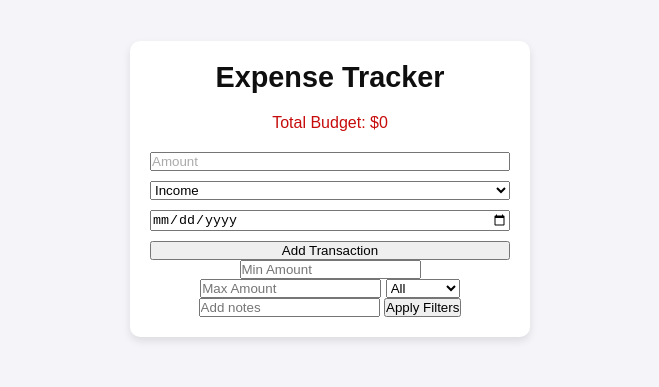
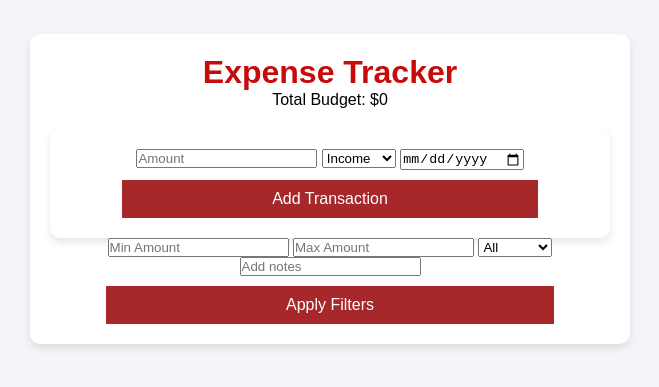
Before and after one commit to Yasmina-Maddah/Expense-Tracker, a plain HTML site: page index.html in a window 1280 px wide. Shown: the part 211-598 px from the top of the page, without its empty margins (310-969 px from the left). Drawn offline with Linux system fonts and the light colour scheme.

Commit message:
Styled the Expense Tracker html page

```diff
--- a/index.html
+++ b/index.html
@@ -14,19 +14,19 @@
             <p class="total-budget">Total Budget: $<span class="budget-amount">0</span></p>
         </header>
 
-    <section class="form-section">
-        <form class="transaction-form" class="container">
+    <section>
+        <form class="container">
         <input type="number" placeholder="Amount" required></input>
         <select class="type">
             <option value="income">Income</option>
             <option value="expense">Expense</option>
         </select>
         <input type="date" required></input>
-        <button type="submit">Add Transaction</button>
+        <button type="submit" class="btn">Add Transaction</button>
     </form>
 
-    <section class=""filter-section>
-         <div class="transaction-form">
+    <section>
+         <div>
             <input type="number" placeholder="Min Amount">
             <input type="number" placeholder="Max Amount">
             <select class="type">
@@ -35,7 +35,7 @@
                 <option value="expense">Expense</option>
             </select>
             <input type="text" placeholder="Add notes"></input>
-            <button>Apply Filters</button>
+            <button class="btn">Apply Filters</button>
         </div>
 
     <script src="scripts/script.js"></script>
--- a/styles/style.css
+++ b/styles/style.css
@@ -16,7 +16,7 @@ body {
 
 .container {
     width: 100%;
-    max-width: 400px;
+    max-width: 600px;
     background-color: #fff;
     padding: 20px;
     border-radius: 10px;
@@ -24,22 +24,41 @@ body {
     text-align: center;
 }
 
-h1 {
-    font-size: 1.8em;
-    color: #0f0f10;
+.header{
+    text-align: center;
     margin-bottom: 20px;
 }
 
-form {
-    display: flex;
-    flex-direction: column;
-    gap: 10px;
-    margin-top: 20px;
+.total-budget{
+    color: black;
 }
 
-form input::placeholder {
-    color: #aaa;
+.input {
+    display: block;
+    width: 100%;
+    margin: 5px 0;
+    padding: 8px;
+    border: 1px solid #ccc;
+    border-radius: 3px;
 }
+
+.btn {
+    width: 80%;
+    height: auto;
+    padding: 10px;
+    margin-top: 10px;
+    border: none;
+    background-color: #a7282a;
+    color: #fff;
+    cursor: pointer;s
+    border-radius: 3px;
+    font-size: 1em;
+  }
+
+.btn:hover {
+    background-color: #300b0b;
+}
+
 
 @media (max-width: 600px) {
     .container {
```
